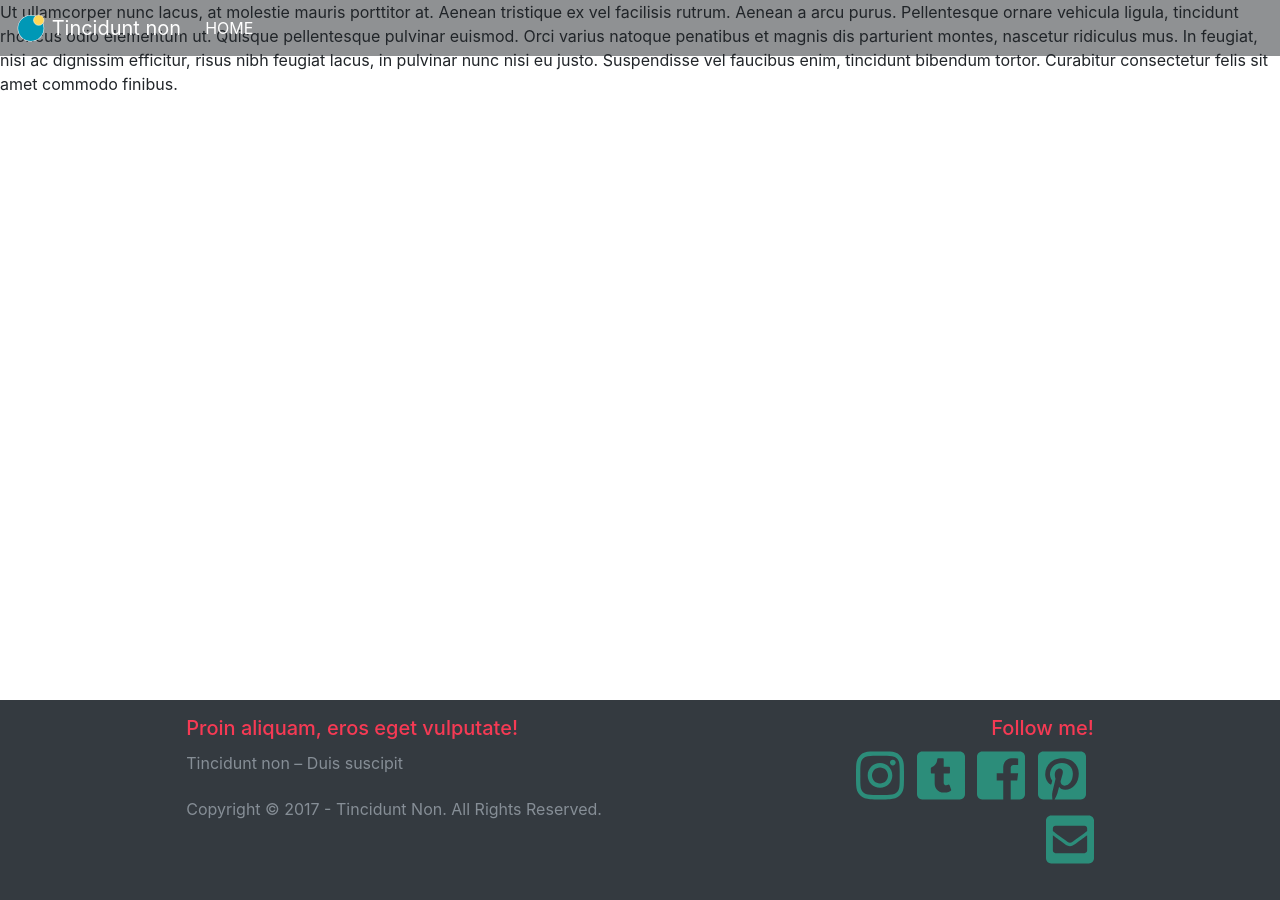
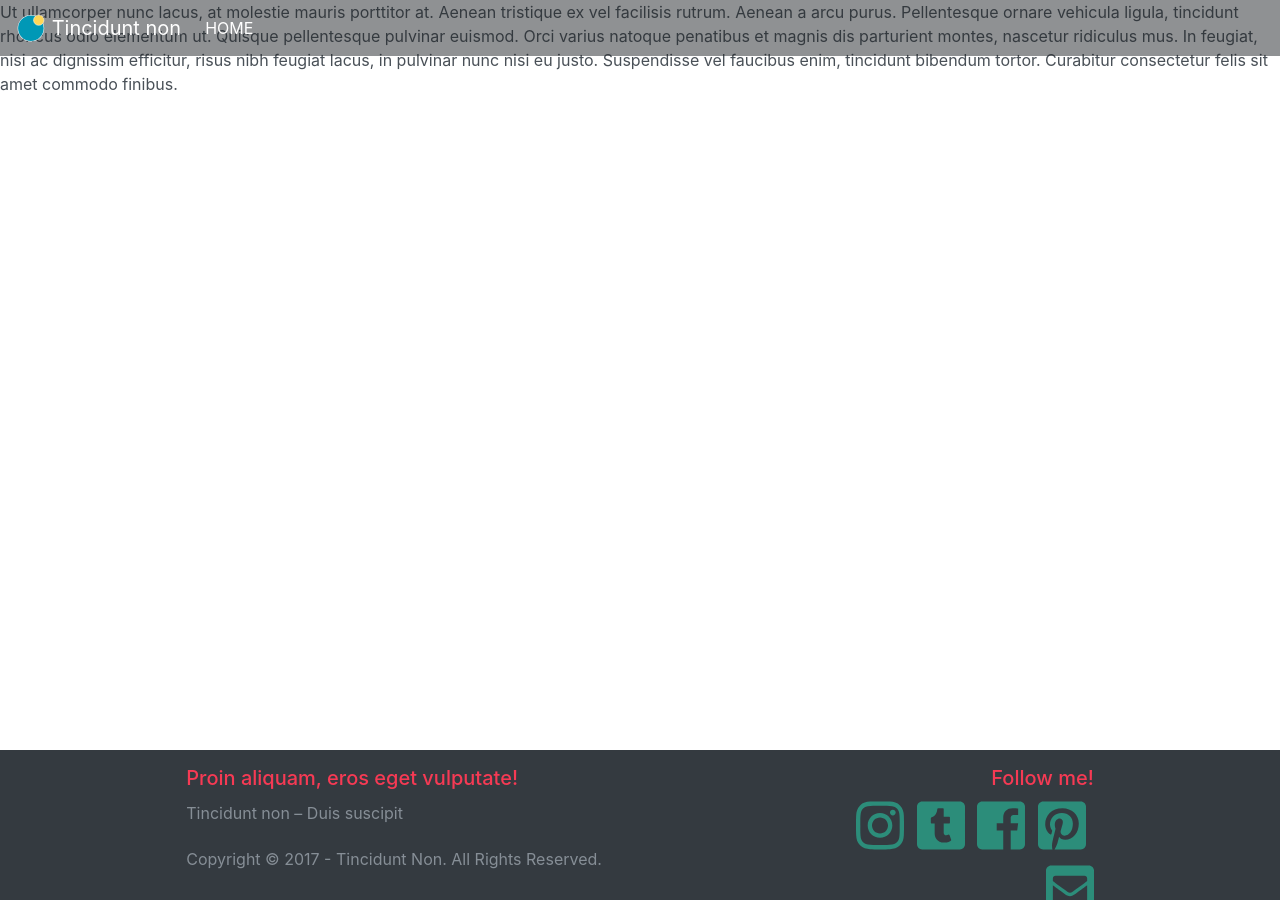
Before and after one commit to vectorvcinco/jekyll-portfolio, a Jekyll site: the page built from about.md, in a window 1280 px wide and 900 px high. Built offline with Jekyll 4.4.1, drawn with Linux system fonts in a browser that asks for light colours; nearby versions of some CDN libraries.

Commit message:
Se cambia el color del texto a gris. Se reescala el footer

```diff
--- a/_sass/_footer.scss
+++ b/_sass/_footer.scss
@@ -3,21 +3,21 @@ html {
   min-height: 100%;
 }
 body {
-  margin-bottom: 200px; /* Margin bottom by footer height */
+  margin-bottom: 150px; /* Margin bottom by footer height */
   @media (max-width: 500px){
-    margin-bottom: 275px;
+    margin-bottom: 290px;
   }
 }
 .footer {
   position: absolute;
   bottom: 0;
   width: 100%;
-  height: 200px; /* Set the fixed height of the footer here */
+  height: 150px; /* Set the fixed height of the footer here */
   line-height: 30px; /* Vertically center the text there */
   background-color: theme-color(dark);
 
   @media (max-width: 500px) {
-    height: 275px;
+    height: 290px;
   }
 
   h5 {
@@ -28,6 +28,7 @@ body {
     display: block;
     width: $spacer*3;
     fill: darken(theme-color(primary), 15%);
+    transition: fill 0.5s;
 
     &:hover {
       fill: darken(theme-color(primary), 25%);
--- a/assets/main.scss
+++ b/assets/main.scss
@@ -7,6 +7,10 @@
 @import "footer";
 @import "portfolio";
 @import "header";
+
+body {
+  color: $gray-700;
+}
 
 hr {
   width: 120px;
```
